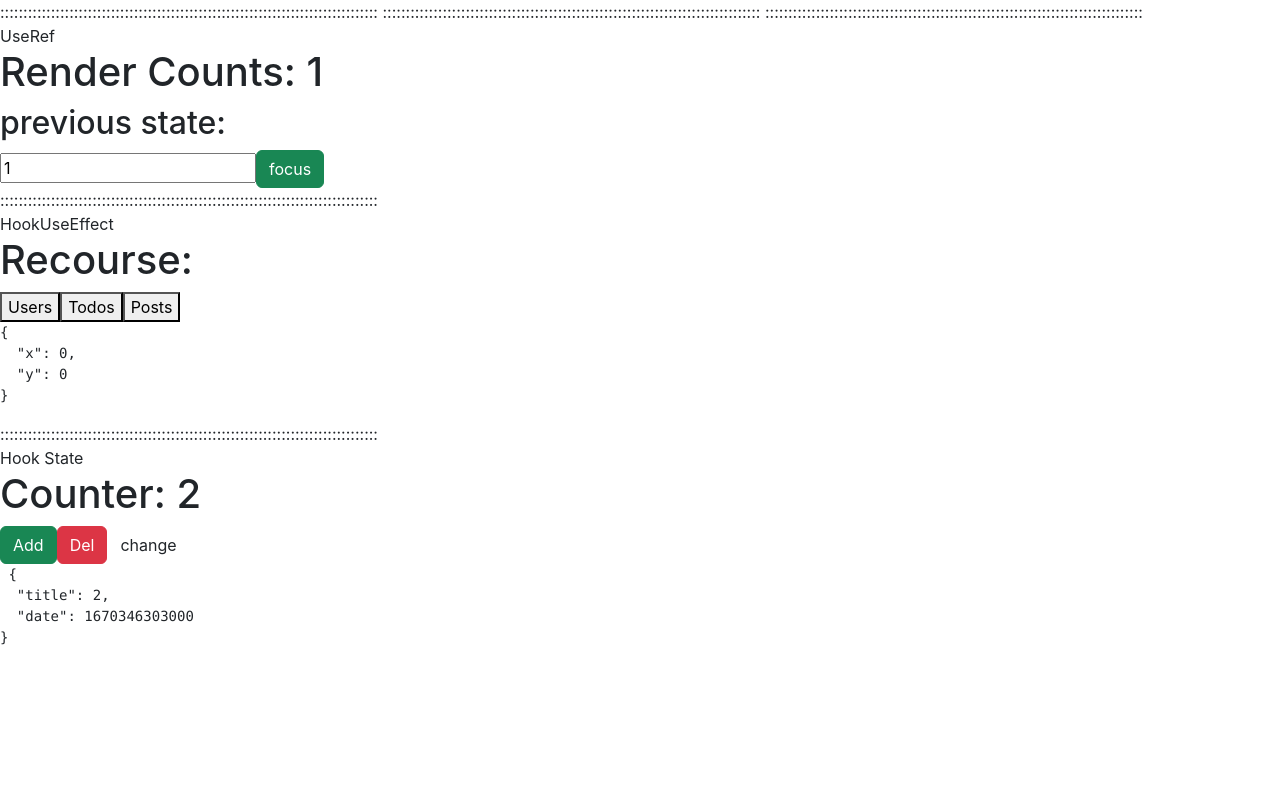
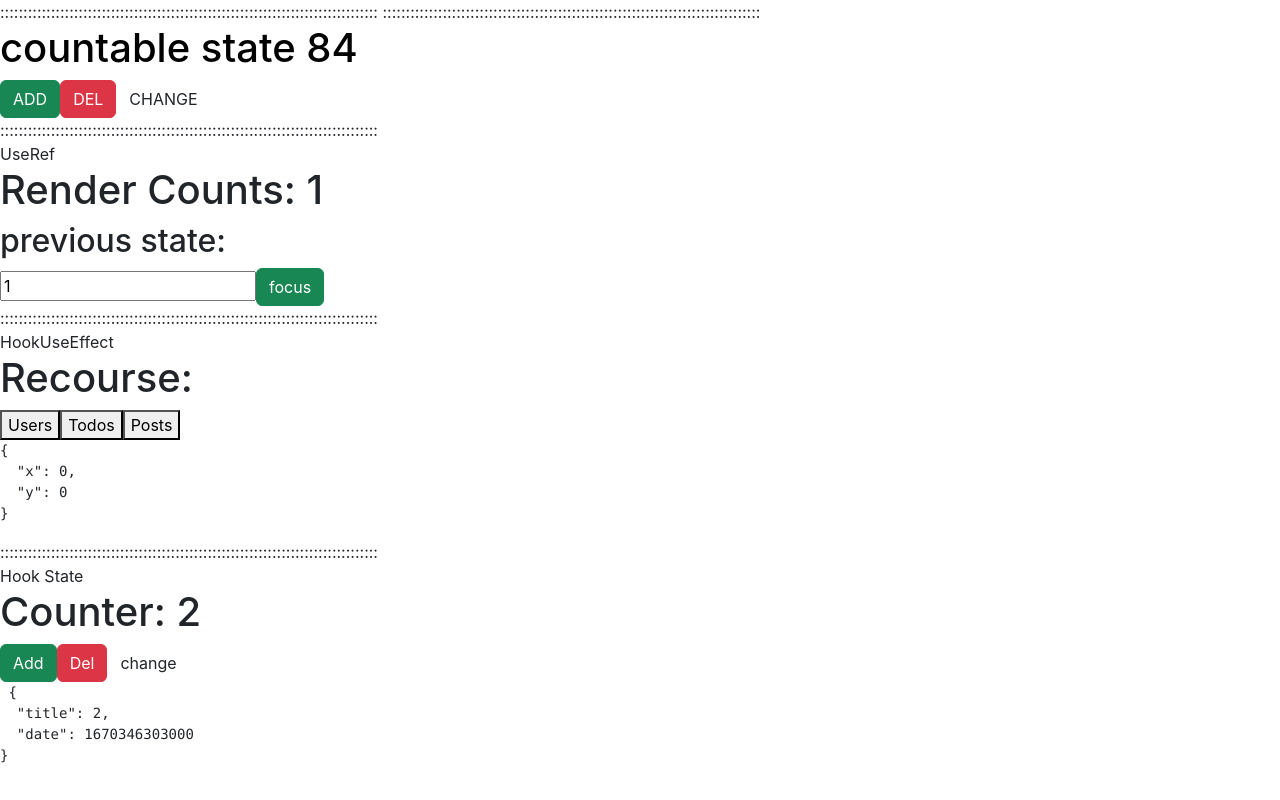
Before and after one commit to Paata1987/ReactHooksTemplates, a React (Create React App) app: page / in a window 1280 px wide. Built offline with nearby package versions, Linux system fonts and the light colour scheme; no server answers.

Commit message:
create useMemo Hook template

```diff
--- a/src/App.js
+++ b/src/App.js
@@ -1,5 +1,6 @@
 import HookUseEffect from './examples/HookUseEffect';
 import State from './examples/State';
+import UseMemo from './examples/UseMemo';
 import UseRef from './examples/UseRef';
 
 //HOOK USeState
@@ -8,6 +9,7 @@ function App() {
     <div className="App">
       ::::::::::::::::::::::::::::::::::::::::::::::::::::::::::::::::::::::::::::::::::
       ::::::::::::::::::::::::::::::::::::::::::::::::::::::::::::::::::::::::::::::::::
+      <UseMemo />
       ::::::::::::::::::::::::::::::::::::::::::::::::::::::::::::::::::::::::::::::::::
       <UseRef />
       ::::::::::::::::::::::::::::::::::::::::::::::::::::::::::::::::::::::::::::::::::
--- a/src/examples/HookUseEffect.jsx
+++ b/src/examples/HookUseEffect.jsx
@@ -12,9 +12,10 @@ const HookUseEffect = () => {
   //api
 
   useEffect(() => {
-    fetch(`https://jsonplaceholder.typicode.com/${type}`)
-      .then((res) => res.json())
-      .then(console.log('render'));
+    fetch(`https://jsonplaceholder.typicode.com/${type}`).then((res) =>
+      res.json()
+    );
+    //.then(console.log('Hook'));
     //.then((json) => setData(json));
   }, [type]);
 
--- /dev/null
+++ b/src/examples/UseMemo.jsx
@@ -0,0 +1,60 @@
+import React, { useState } from 'react';
+import { useMemo } from 'react';
+import { useEffect } from 'react';
+
+function complexCompute(num) {
+  let i = 0;
+  while (i > 1000000000) i++;
+  return num * 2;
+}
+
+const UseMemo = () => {
+  const [number, setNumber] = useState(42);
+  const [colored, setColored] = useState(false);
+
+  const styles = useMemo(
+    () => ({
+      color: colored ? 'darkred' : 'black',
+    }),
+    [colored]
+  );
+  //const computed = complexCompute(number); // rendering whole component even change only style
+  //working to  sslow. /// to prevent this state use hook " useMemo "
+
+  const computed = useMemo(() => {
+    return complexCompute(number);
+  }, [number]); //this optimization lets styles change state quickly  withouth rendering whole component
+
+  //another use of hook "useMemo"
+
+  useEffect(() => {
+    //console.log('styles changed'); //when we change counter state styles also change state
+    // to avoid this behavio need to  use usememo hook with styles
+  }, [styles]);
+
+  return (
+    <div>
+      <h1 style={styles}>countable state {computed} </h1>
+      <button
+        className="btn btn-success"
+        onClick={() => setNumber((prev) => prev + 1)}
+      >
+        ADD
+      </button>
+      <button
+        className="btn btn-danger"
+        onClick={() => setNumber((prev) => prev - 1)}
+      >
+        DEL
+      </button>
+      <button
+        className="btn btn-warningr"
+        onClick={() => setColored((prev) => !prev)}
+      >
+        CHANGE
+      </button>
+    </div>
+  );
+};
+
+export default UseMemo;
```
Also changed, not shown: src/examples/UseRef.jsx (+5 -2 lines).
